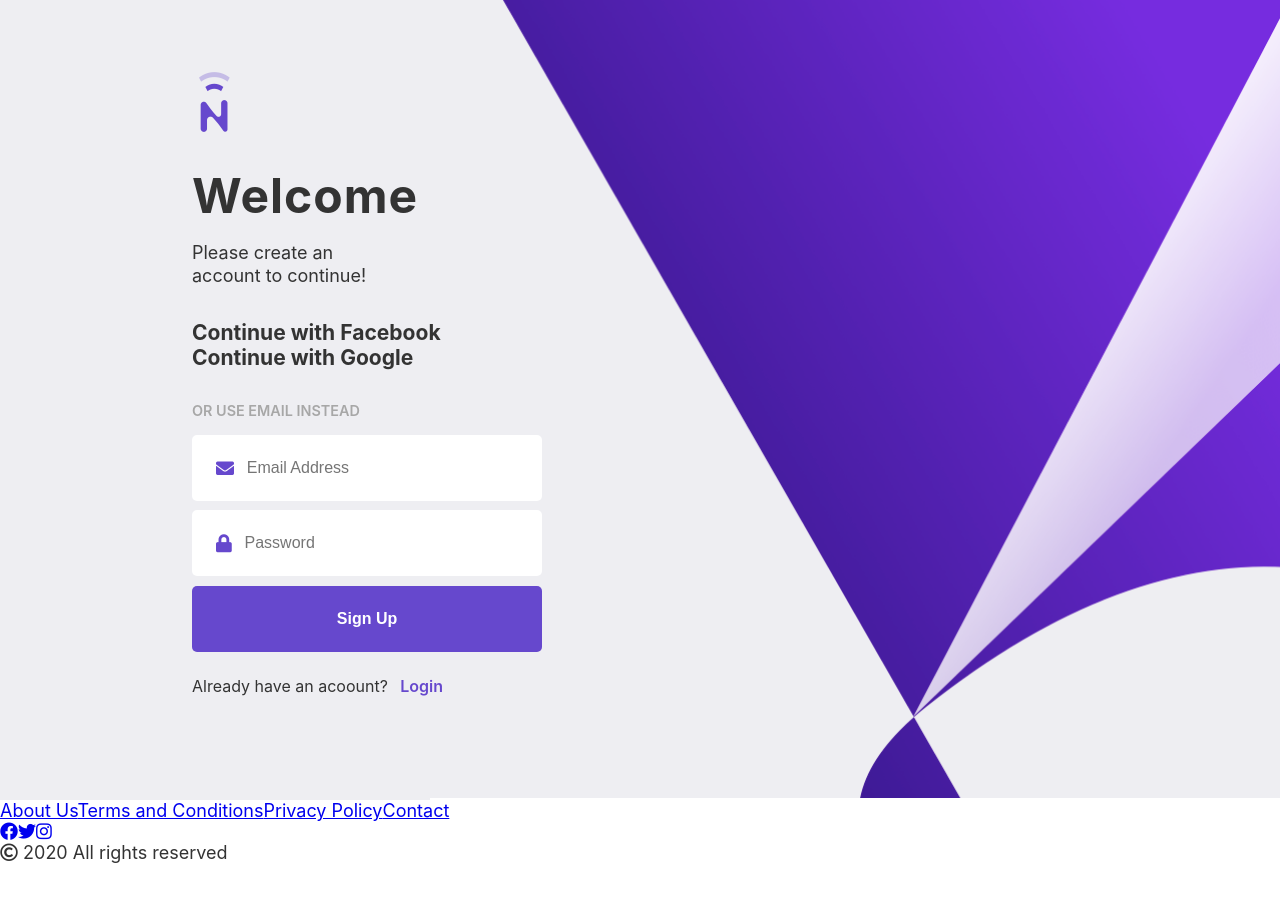
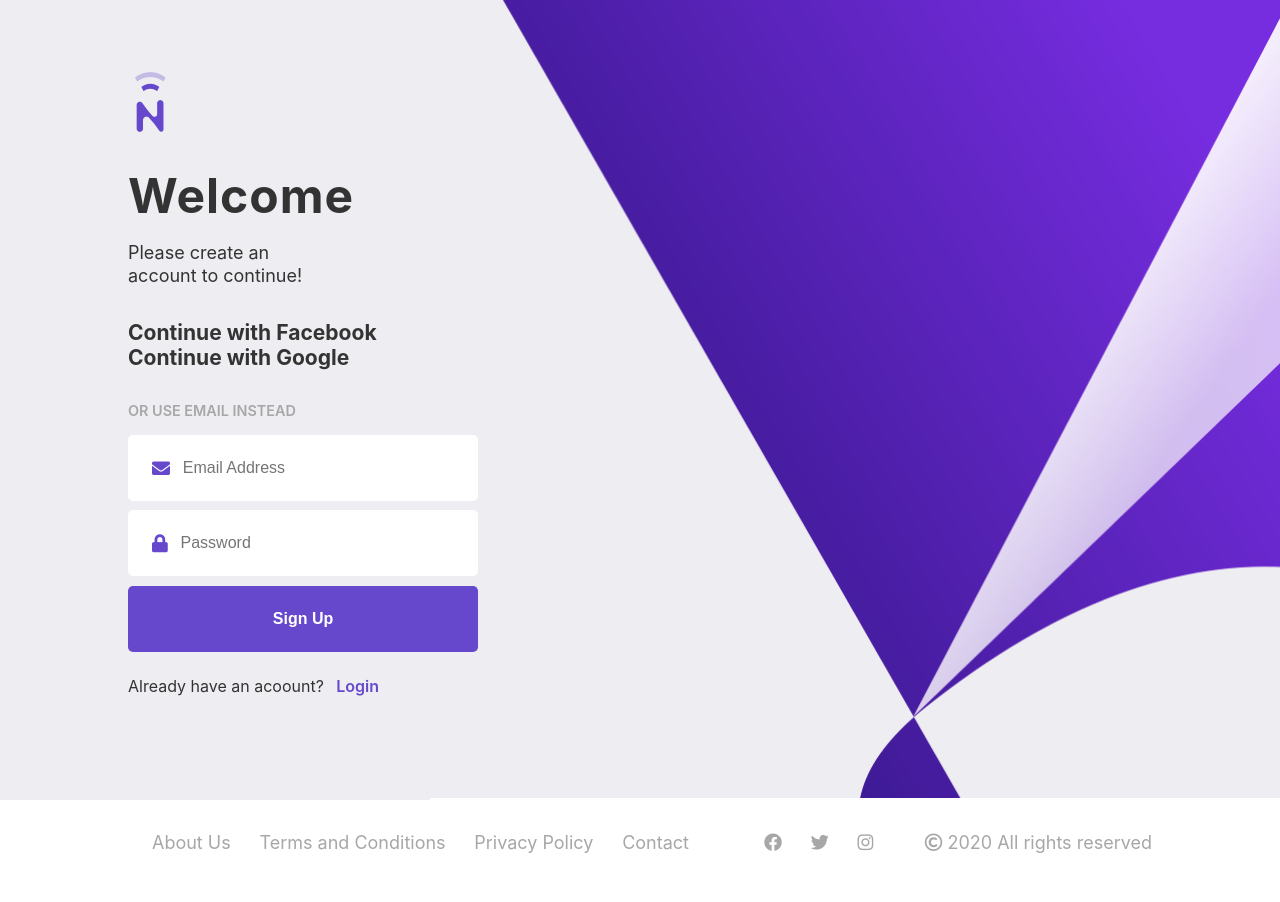
Before and after one commit to samuelemaurizi/ultra-tendency, a React (Create React App) app: page / in a window 1280 px wide. Shown: the top 902 px of the page. Before the commit the page ends 863 px from the top, so only its background shows below. Built offline with nearby package versions, Linux system fonts and the light colour scheme.

Commit message:
add footer

```diff
--- a/src/App.css
+++ b/src/App.css
@@ -1,6 +1,12 @@
 .container {
-  width: 80%;
+  width: 90%;
   max-width: 1280px;
-  padding: 2rem 4rem;
+  padding: 2rem;
   margin: 0 auto;
 }
+
+@media (min-width: 520px) {
+  .container {
+    padding: 2rem 4rem;
+  }
+}
--- /dev/null
+++ b/src/components/layout/Footer.css
@@ -0,0 +1,50 @@
+.footer__content {
+  text-align: center;
+  color: var(--clr-light-gray);
+}
+
+.footer__content div {
+  margin-bottom: 1.5rem;
+}
+
+.footer__content a {
+  padding: 0.3rem;
+  margin-left: 1.2rem;
+  color: var(--clr-light-gray);
+  text-decoration: none;
+}
+
+.footer__links {
+  display: flex;
+  flex-direction: column;
+}
+
+.footer__links a {
+  margin-bottom: 0.7rem;
+}
+
+.footer__copyright {
+  margin-top: 2.5rem;
+}
+
+@media (min-width: 766px) {
+  .footer__links {
+    display: block;
+  }
+}
+
+@media (min-width: 1200px) {
+  .footer__content {
+    display: flex;
+    align-items: center;
+    justify-content: space-between;
+  }
+
+  .footer__links a {
+    margin-bottom: 0;
+  }
+
+  .footer__copyright {
+    margin-top: 0;
+  }
+}
--- a/src/components/layout/Footer.js
+++ b/src/components/layout/Footer.js
@@ -1,11 +1,13 @@
 import React from 'react';
 import { Link } from 'react-router-dom';
+import './Footer.css';
 
 const Footer = () => {
   const year = new Date().getFullYear();
 
   return (
-    <div className='footer'>
+    <footer className='container'>
+      <div className='footer__content'>
         <div className='footer__links'>
           <Link to='/about'>About Us</Link>
           <Link to='/terms'>Terms and Conditions</Link>
@@ -29,6 +31,7 @@ const Footer = () => {
           </p>
         </div>
       </div>
+    </footer>
   );
 };
 
--- a/src/components/layout/Landing.css
+++ b/src/components/layout/Landing.css
@@ -11,7 +11,6 @@
 .landing__content {
   max-width: 350px;
   margin: 2rem 0;
-  /* border: 2px solid red; */
 }
 
 .landing__content-header {
--- a/src/components/layout/Landing.js
+++ b/src/components/layout/Landing.js
@@ -1,8 +1,8 @@
 import React from 'react';
 import './Landing.css';
 
+import Logo from './Logo';
 import Login from '../auth/Login';
-import logo from '../../img/logo.png';
 
 const Landing = () => {
   return (
@@ -10,7 +10,7 @@ const Landing = () => {
       <div className='container'>
         <div className='landing__content'>
           <div className='landing__content-header'>
-            <img src={logo} alt='N logo' />
+            <Logo />
             <h1>Welcome</h1>
             <p>Please create an account to continue!</p>
           </div>
--- /dev/null
+++ b/src/components/layout/Logo.js
@@ -0,0 +1,16 @@
+import React, { Fragment } from 'react';
+import { Link } from 'react-router-dom';
+
+import logo from '../../img/logo.png';
+
+const Logo = () => {
+  return (
+    <Fragment>
+      <Link to='/'>
+        <img src={logo} alt='N logo' />
+      </Link>
+    </Fragment>
+  );
+};
+
+export default Logo;
--- /dev/null
+++ b/src/components/layout/NotFound.css
@@ -0,0 +1,7 @@
+.not-found {
+  height: 100vh;
+  padding-top: 4rem;
+  background: url('../../img/page-not-found.png') no-repeat;
+  background-size: contain;
+  background-position: center;
+}
--- a/src/components/layout/NotFound.js
+++ b/src/components/layout/NotFound.js
@@ -1,9 +1,12 @@
 import React from 'react';
+import './NotFound.css';
+
+import Logo from './Logo';
 
 const NotFound = () => {
   return (
-    <div className='container'>
-      <h1>Not found page</h1>
+    <div className='container not-found'>
+      <Logo />
     </div>
   );
 };
--- a/src/components/routing/Routing.js
+++ b/src/components/routing/Routing.js
@@ -8,10 +8,11 @@ const Routing = () => {
   return (
     <Switch>
       <Route exact path='/' render={Landing} />
+      <Route exact path='/login' render={NotFound} />
       <Route exact path='/about' render={NotFound} />
       <Route exact path='/terms' render={NotFound} />
       <Route exact path='/privacy' render={NotFound} />
-      <Route exact path='/contac' render={NotFound} />
+      <Route exact path='/contact' render={NotFound} />
     </Switch>
   );
 };
```
Also changed, not shown: src/img/page-not-found.png (added). Lines whose indentation alone changed are shown as unchanged.
